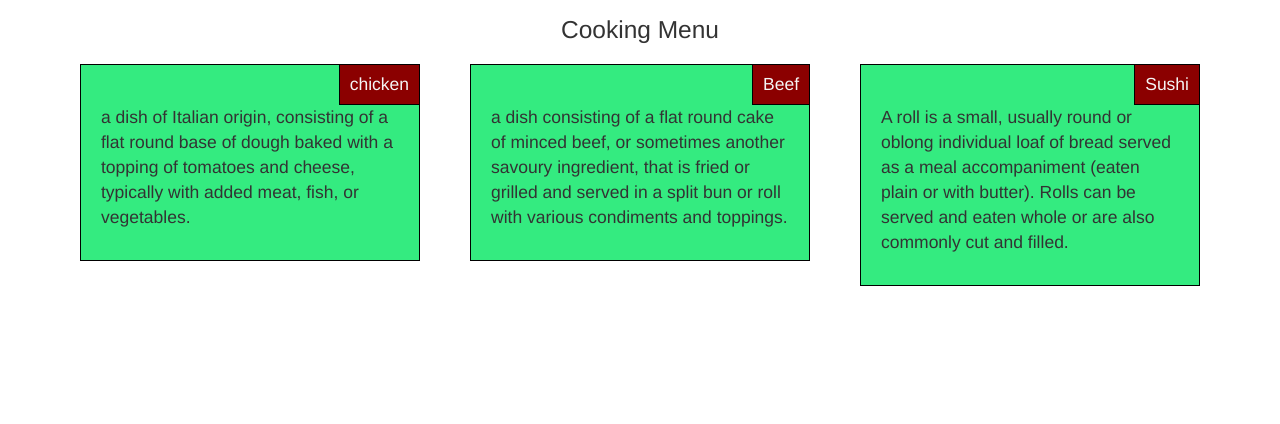
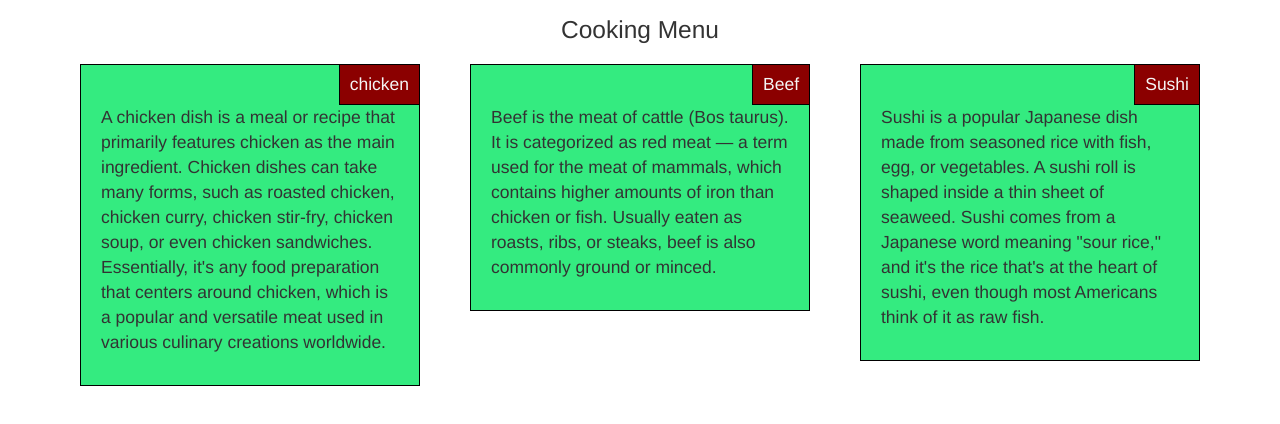
Before and after one commit to mushahidjatoi/module-3-assignment, a plain HTML site: page index.html in a window 1280 px wide. Shown: the part 54-478 px from the top of the page. Drawn offline with nearby package versions, Linux system fonts and the light colour scheme.

Commit message:
first commit

```diff
--- a/index.html
+++ b/index.html
@@ -91,19 +91,19 @@
             <div class="col-md-4 col-sm-6 col-xs-12">
                 <div class="definition">
                     <h2>chicken</h2>
-                    <p>a dish of Italian origin, consisting of a flat round base of dough baked with a topping of tomatoes and cheese, typically with added meat, fish, or vegetables.</p>
+                    <p>A chicken dish is a meal or recipe that primarily features chicken as the main ingredient. Chicken dishes can take many forms, such as roasted chicken, chicken curry, chicken stir-fry, chicken soup, or even chicken sandwiches. Essentially, it's any food preparation that centers around chicken, which is a popular and versatile meat used in various culinary creations worldwide.</p>
                 </div>
             </div>
             <div class="col-md-4 col-sm-6 col-xs-12">
                 <div class="definition">
                     <h2>Beef</h2>
-                    <p>a dish consisting of a flat round cake of minced beef, or sometimes another savoury ingredient, that is fried or grilled and served in a split bun or roll with various condiments and toppings.</p>
+                    <p>Beef is the meat of cattle (Bos taurus). It is categorized as red meat — a term used for the meat of mammals, which contains higher amounts of iron than chicken or fish. Usually eaten as roasts, ribs, or steaks, beef is also commonly ground or minced.</p>
                 </div>
             </div>
             <div class="col-md-4 col-sm-12 col-xs-12">
                 <div class="definition">
                     <h2>Sushi</h2>
-                    <p>A roll is a small, usually round or oblong individual loaf of bread served as a meal accompaniment (eaten plain or with butter). Rolls can be served and eaten whole or are also commonly cut and filled.</p>
+                    <p>Sushi is a popular Japanese dish made from seasoned rice with fish, egg, or vegetables. A sushi roll is shaped inside a thin sheet of seaweed. Sushi comes from a Japanese word meaning "sour rice," and it's the rice that's at the heart of sushi, even though most Americans think of it as raw fish.</p>
                 </div>
             </div>
         </div>
```
